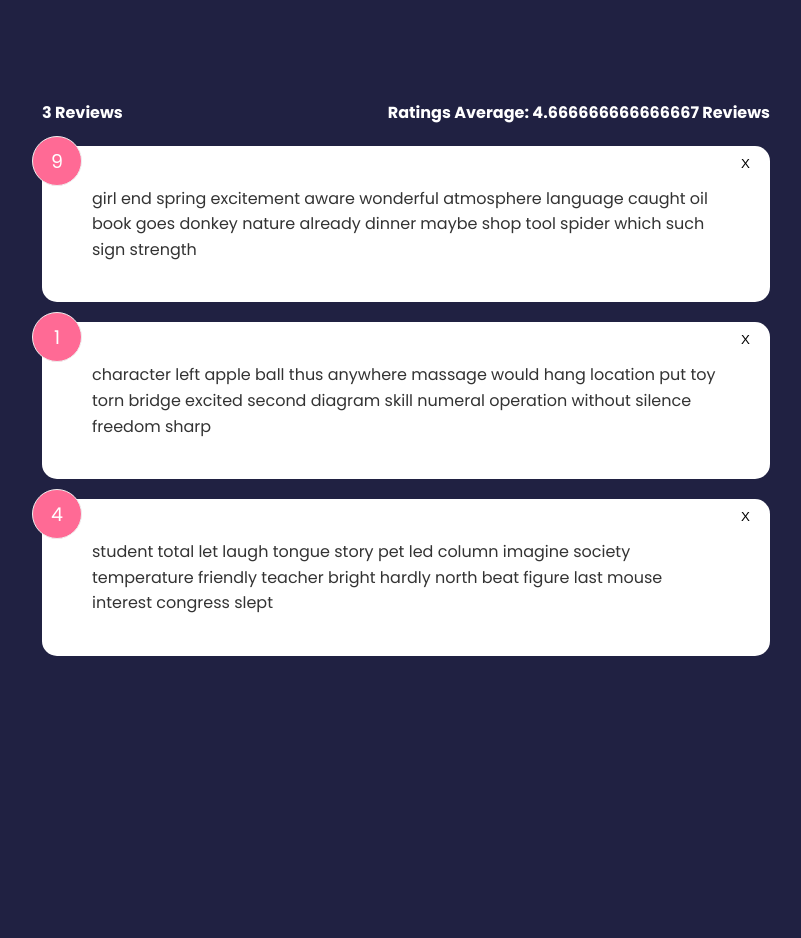
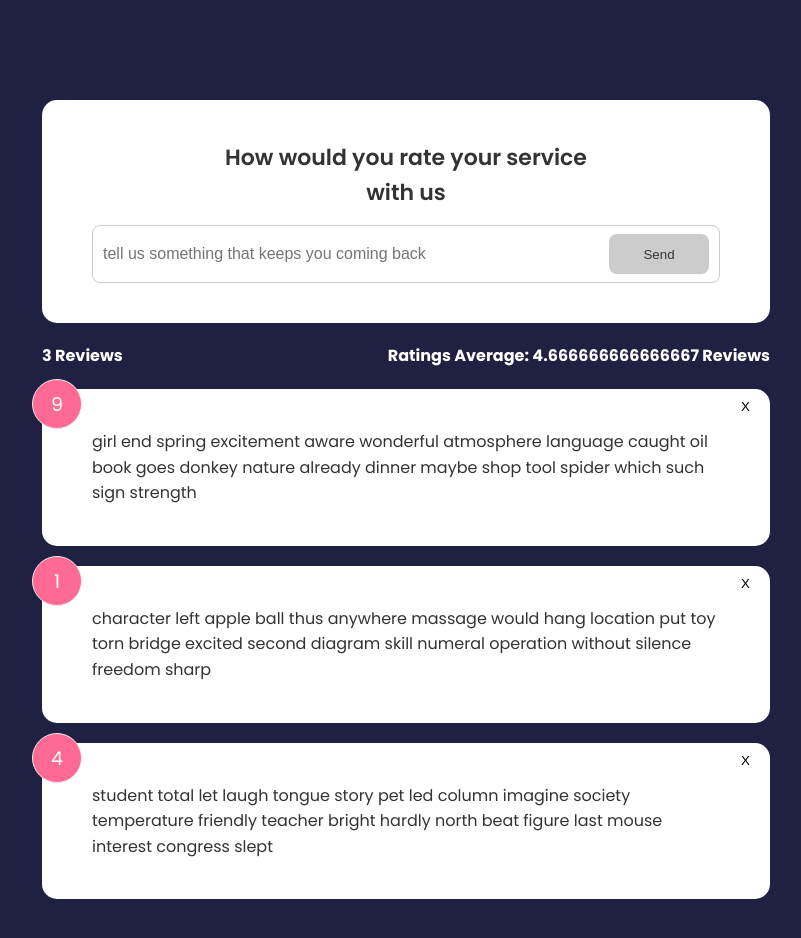
Before and after one commit to guidefari/svelte-feedback-app, a Svelte app: page / in a window 1280 px wide. Shown: the top 938 px of the page, without its empty margins (234-1035 px from the left). Before the commit the page ends 800 px from the top, so only its background shows below. Built offline with nearby package versions, Linux system fonts and the light colour scheme.

Commit message:
feat: getting started on the feedback form

```diff
--- a/src/App.svelte
+++ b/src/App.svelte
@@ -1,4 +1,6 @@
 <script>
+import FeedbackForm from './components/FeedbackForm.svelte';
+
 	import FeedbackList from './components/FeedbackList.svelte'
 import FeedbackStats from './components/FeedbackStats.svelte';
 
@@ -30,6 +32,7 @@
 </script>
 
 <main class="container">
+	<FeedbackForm />
 	<FeedbackStats {count} {average}/>
 	<FeedbackList {feedback} on:delete-feedback={deleteFeedback}/>
 </main>
--- /dev/null
+++ b/src/components/Button.svelte
@@ -0,0 +1,41 @@
+<script>
+    export let style = 'primary'
+    export let type = 'button'
+    export let disabled = false
+  </script>
+
+  <button {type} {disabled} class={style}>
+    <slot></slot>
+  </button>
+
+
+  <style>
+    button {
+      color: #fff;
+      border: 0;
+      border-radius: 8px;
+      color: #fff;
+      width: 100px;
+      height: 40px;
+      cursor: pointer;
+    }
+    .primary {
+      background-color: #202142;
+    }
+    .secondary {
+      background: #ff6a95;
+    }
+    button:hover {
+      transform: scale(0.98);
+      opacity: 0.9;
+    }
+    button:disabled{
+      background-color: #cccccc;
+      color: #333;
+      cursor:auto;
+    }
+    button:disabled:hover{
+      transform:scale(1);
+      opacity: 1;
+    }
+  </style>
--- /dev/null
+++ b/src/components/FeedbackForm.svelte
@@ -0,0 +1,55 @@
+<script>
+import Button from "./Button.svelte";
+import Card from "./Card.svelte";
+
+let text = ''
+let btnDisabled = true
+
+
+</script>
+
+<Card>
+    <header>
+        <h2>How would you rate your service with us</h2>
+    </header>
+    <form>
+        <!-- Rating select -->
+        <div class="input-group">
+            <input type="text" placeholder="tell us something that keeps you coming back">
+            <Button disabled={btnDisabled} type='submit'>Send</Button>
+        </div>
+    </form>
+</Card>
+
+<style>
+    header {
+      max-width: 400px;
+      margin: auto;
+    }
+    header h2 {
+      font-size: 22px;
+      font-weight: 600;
+      text-align: center;
+    }
+    .input-group {
+      display: flex;
+      flex-direction: row;
+      border: 1px solid #ccc;
+      padding: 8px 10px;
+      border-radius: 8px;
+      margin-top: 15px;
+    }
+    input {
+      flex-grow: 2;
+      border: none;
+      font-size: 16px;
+    }
+    input:focus {
+      outline: none;
+    }
+    .message{
+      padding-top: 10px;
+      text-align: center;
+      color: rebeccapurple;
+    }
+  </style>
--- a/src/components/FeedbackList.svelte
+++ b/src/components/FeedbackList.svelte
@@ -2,7 +2,6 @@
     import FeedbackItem from "./FeedbackItem.svelte";
     export let feedback = []
 
-    console.log(feedback);
 </script>
 
 {#each feedback as fb (fb.id)}
```
